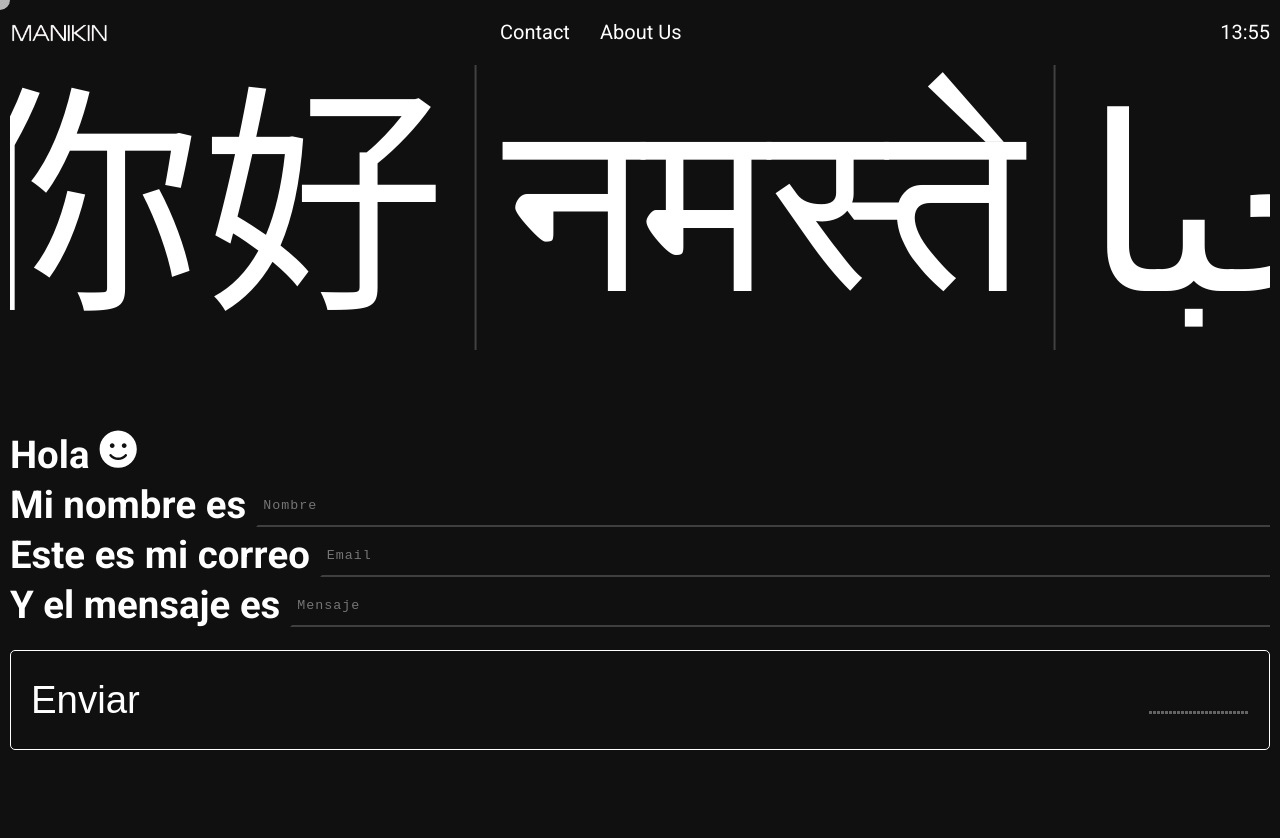
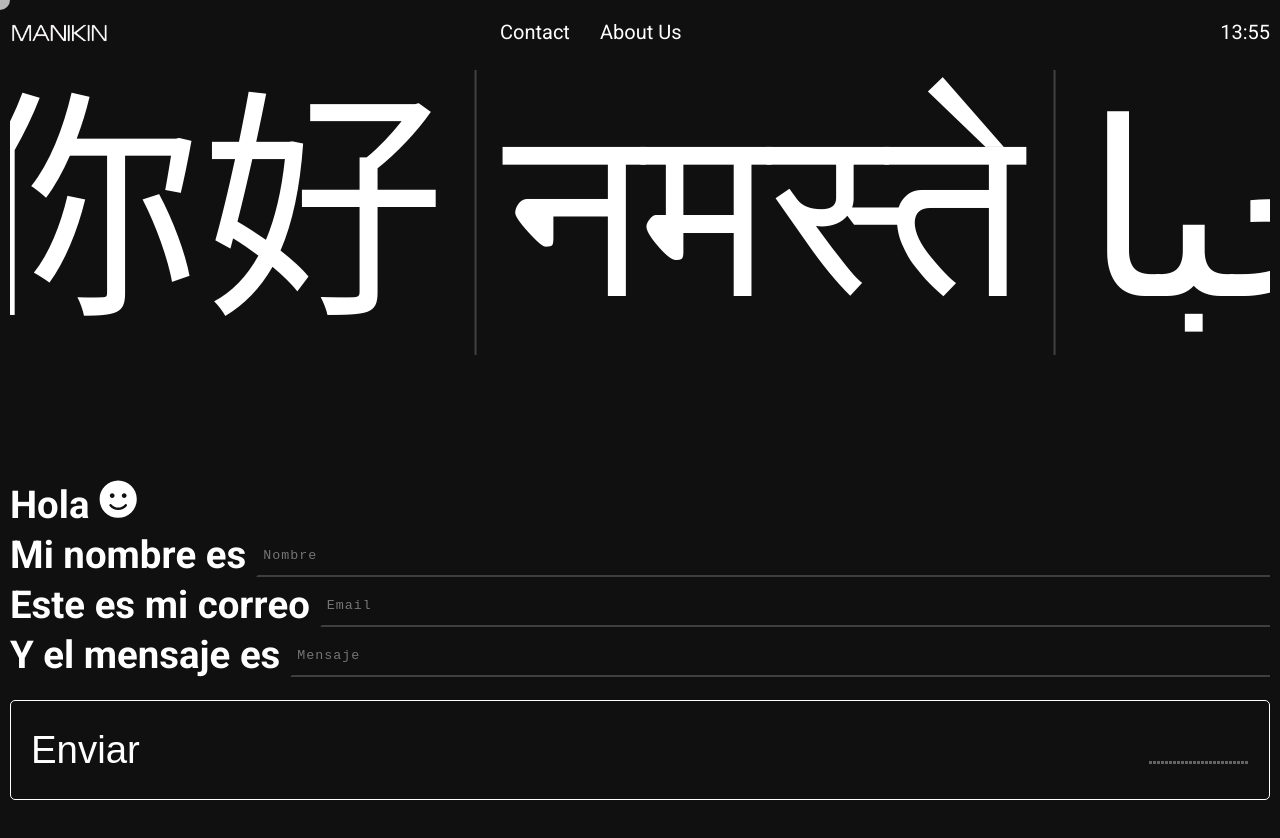
Before and after one commit to MarckvsPerez/Manekin, a React (Vite) app: page /contact in a window 1280 px wide. Shown: the top 838 px of the page. After the commit the page ends 800 px from the top, so only its background shows below. Built offline with nearby package versions, Linux system fonts and the light colour scheme.

Commit message:
Fix layout

```diff
--- /dev/null
+++ b/src/components/Footer.tsx
@@ -0,0 +1,4 @@
+import { StyledFooter } from "./styles/Footer.styled";
+export function Footer() {
+  return <StyledFooter>Footer</StyledFooter>;
+}
--- a/src/components/Navbar.tsx
+++ b/src/components/Navbar.tsx
@@ -1,9 +1,9 @@
-import { Link, useLocation } from 'react-router-dom';
-import { motion, AnimatePresence } from 'framer-motion';
+import { Link, useLocation } from "react-router-dom";
+import { motion, AnimatePresence } from "framer-motion";
 
-import LocalTime from './LocalTime';
-import { Clock, Logo, MainNav, Nav, NavLogo } from './styles/Navbar.styled';
-import LogoPng from "../assets/Logo.png"
+import LocalTime from "./LocalTime";
+import { Clock, Logo, MainNav, Nav, NavLogo } from "./styles/Navbar.styled";
+import LogoPng from "../assets/Logo.png";
 
 export const Navbar = () => {
   const location = useLocation();
@@ -23,12 +23,18 @@ export const Navbar = () => {
           </NavLogo>
         </motion.div>
         <motion.div
-                        animate={{ x: location.pathname === "/" ? '0' : 'calc(50vw - 150px)' }}
+          animate={{
+            x: location.pathname === "/" ? "0" : "calc(50vw - 150px)",
+          }}
           transition={{ duration: 1, ease: [1, 0.5, 0.2, 1] }}
         >
           <MainNav isRootPath={location.pathname === "/"}>
-                            <div><Link to="/contact">Contact</Link></div>
-                            <div><Link to="/about">About Us</Link></div>
+            <div>
+              <Link to="/contact">Contact</Link>
+            </div>
+            <div>
+              <Link to="/about">About Us</Link>
+            </div>
           </MainNav>
         </motion.div>
       </AnimatePresence>
@@ -37,5 +43,5 @@ export const Navbar = () => {
         <LocalTime />
       </Clock>
     </Nav>
-    )
-}
+  );
+};
--- a/src/components/styles/Contact.styled.ts
+++ b/src/components/styles/Contact.styled.ts
@@ -4,7 +4,7 @@ import { styled } from "styled-components";
 
 
 export const ContactContainer = styled.div`
-  height: calc(100% - 100px);
+  height: calc(100% - 55px);
   overflow: scroll;
   white-space: nowrap;
   line-height:1.3;
@@ -15,6 +15,7 @@ export const ContactContainer = styled.div`
     font-size: 3vw;
     margin: 0;
   }
+  margin-bottom: 55px;
 `;
 
 export const StyledMotionDiv = styled(motion.div)`
--- /dev/null
+++ b/src/components/styles/Footer.styled.ts
@@ -0,0 +1,6 @@
+import styled from "styled-components";
+
+export const StyledFooter = styled.div`
+  height: 100vh;
+  background-color: white;
+`;
--- a/src/components/styles/Navbar.styled.ts
+++ b/src/components/styles/Navbar.styled.ts
@@ -8,7 +8,6 @@ export const Nav = styled.nav`
   font-size:20px;
   font-weight:400;
   height: 30px;
-  z-index:100;
   margin-left:10px;
   margin-right:10px;
 `;
--- a/src/layout/FullWidth.styled.tsx
+++ b/src/layout/FullWidth.styled.tsx
@@ -1,11 +1,11 @@
 import { styled } from "styled-components";
 
 export const FullWidthDiv = styled.div`
-padding:0;
+  padding: 0;
   width: 100vw;
   height: 100vh;
-  overflow:hidden;
-  padding-left:10px;
-  padding-right:10px;
-  box-sizing:border-box;
+  padding-left: 10px;
+  padding-right: 10px;
+  box-sizing: border-box;
+  margin-top: 55px;
 `;
--- a/src/layout/MainLayout.tsx
+++ b/src/layout/MainLayout.tsx
@@ -1,10 +1,16 @@
 import { type ReactNode } from "react";
 import { FullWidthDiv } from "./FullWidth.styled";
+import { Footer } from "../components/Footer";
 
 export const MainLayout = ({
   children,
 }: {
   children: ReactNode;
 }): JSX.Element => {
-  return <FullWidthDiv>{children}</FullWidthDiv>;
+  return (
+    <div style={{ height: "100vh", overflow: "scroll" }}>
+      <FullWidthDiv>{children}</FullWidthDiv>
+      <Footer />
+    </div>
+  );
 };
--- a/src/router/AppRouter.tsx
+++ b/src/router/AppRouter.tsx
@@ -1,5 +1,4 @@
 import { Route, Routes, useLocation } from "react-router-dom";
-import { LayoutProps } from "../interfaces";
 import { MainLayout } from "../layout/MainLayout";
 import { AboutUsPage } from "../pages/AboutUs";
 import { HomePage } from "../pages/Home";
@@ -7,32 +6,22 @@ import { ContactPage } from "../pages/Contact";
 import { AnimatePresence } from "framer-motion";
 import { Navbar } from "../components/Navbar";
 
-const loadLayout = (
-  Layout: React.ComponentType<LayoutProps>,
-  Page: React.ComponentType
-): JSX.Element => {
-  return (
-    <Layout>
-      <Page />
-    </Layout>
-  );
-};
-
 export default function AppRouter(): JSX.Element {
   const location = useLocation();
   return (
     <>
-      <Navbar />
-      <AnimatePresence mode="wait">
-        <Routes location={location} key={location.pathname}>
-          <Route index path="/" element={loadLayout(MainLayout, HomePage)} />
-          <Route path="/about" element={loadLayout(MainLayout, AboutUsPage)} />
-          <Route
-            path="/contact"
-            element={loadLayout(MainLayout, ContactPage)}
-          />
-        </Routes>
-      </AnimatePresence>
+      <div style={{ position: "fixed", width: "100vw", zIndex: 2 }}>
+        <Navbar />
+      </div>
+      <MainLayout>
+        <AnimatePresence mode="wait">
+          <Routes location={location} key={location.pathname}>
+            <Route index path="/" element={<HomePage />} />
+            <Route path="/about" element={<AboutUsPage />} />
+            <Route path="/contact" element={<ContactPage />} />
+          </Routes>
+        </AnimatePresence>
+      </MainLayout>
     </>
   );
 }
```
Lines whose indentation alone changed are shown as unchanged.
